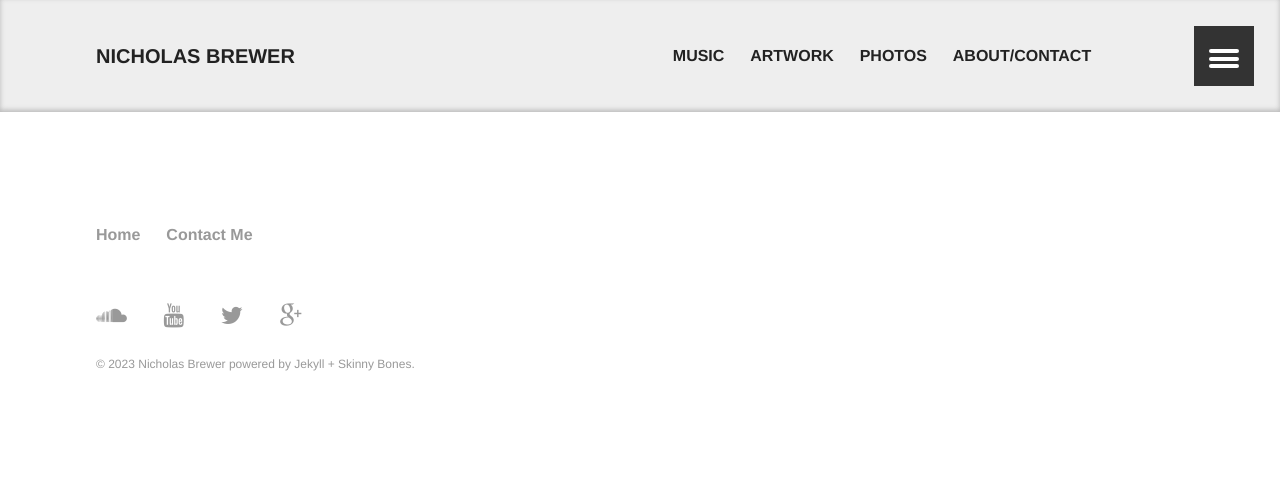
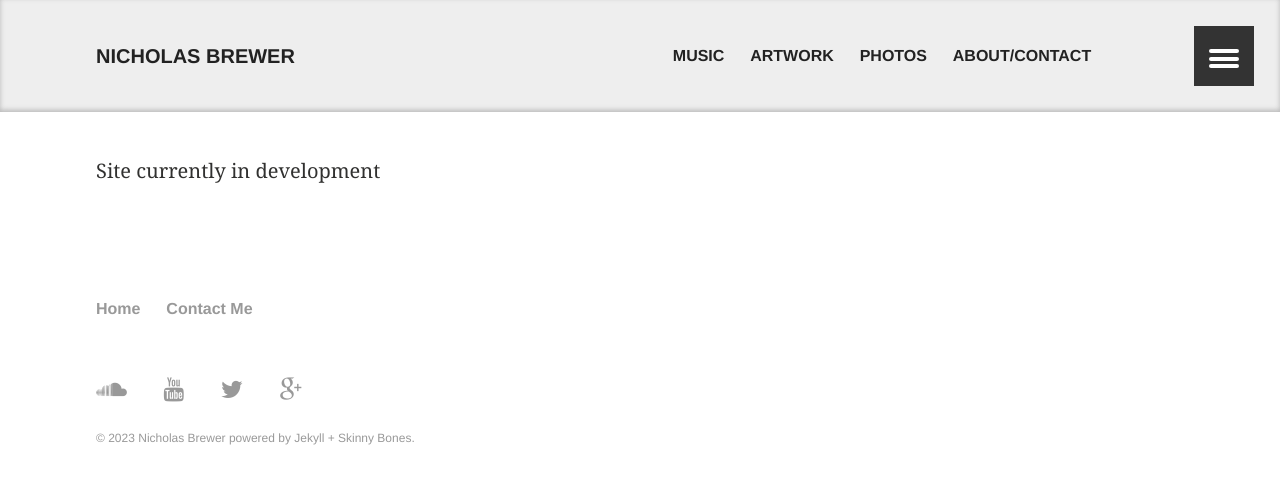
Before and after one commit to nicholasbrewer/nicholasbrewer.github.io, a Jekyll site: the page built from index.md, in a window 1280 px wide. Shown: the top 484 px of the page. Built offline with Jekyll 4.4.1, drawn with Linux system fonts in a browser that asks for light colours.

Commit message:
Site in development

```diff
--- a/index.md
+++ b/index.md
@@ -6,3 +6,5 @@ permalink: //
 <!---
 <iframe width="100%" height="450" scrolling="no" frameborder="no" src="https://w.soundcloud.com/player/?url=https%3A//api.soundcloud.com/users/15034059&amp;color=ff5500&amp;auto_play=false&amp;hide_related=false&amp;show_comments=true&amp;show_user=true&amp;show_reposts=false"></iframe>
 -->
+
+<p>Site currently in development</p>
```
